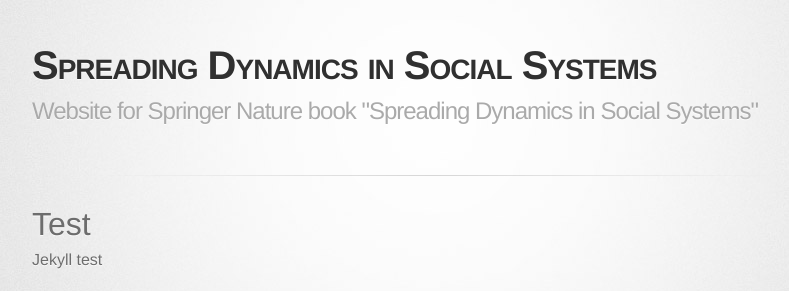
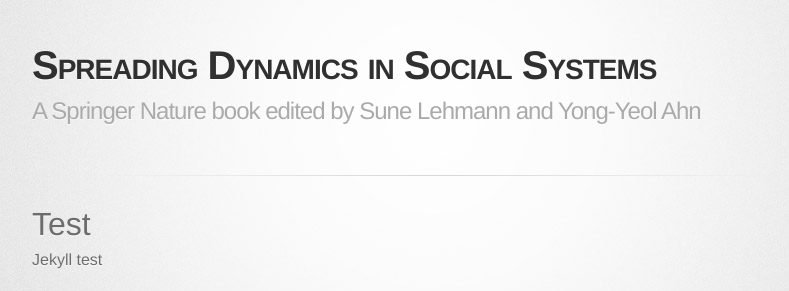
Before and after one commit to socialcontagionbook/socialcontagionbook.github.io, a Jekyll site: the page built from index.md, in a window 1280 px wide. Shown: the top 291 px of the page, without its empty margins (208-997 px from the left). Built offline with Jekyll 4.4.1, drawn with Linux system fonts in a browser that asks for light colours; some web fonts are replaced.

Commit message:
change the layout

```diff
--- a/_layouts/index.html
+++ b/_layouts/index.html
@@ -19,7 +19,7 @@
 
         <header>
           <h1>Spreading Dynamics in Social Systems</h1>
-          <h2>Website for Springer Nature book &quot;Spreading Dynamics in Social Systems&quot;</h2>
+          <h2>A Springer Nature book edited by Sune Lehmann and Yong-Yeol Ahn</h2>
         </header>
 
         <!--<section id="downloads" class="clearfix">
```
